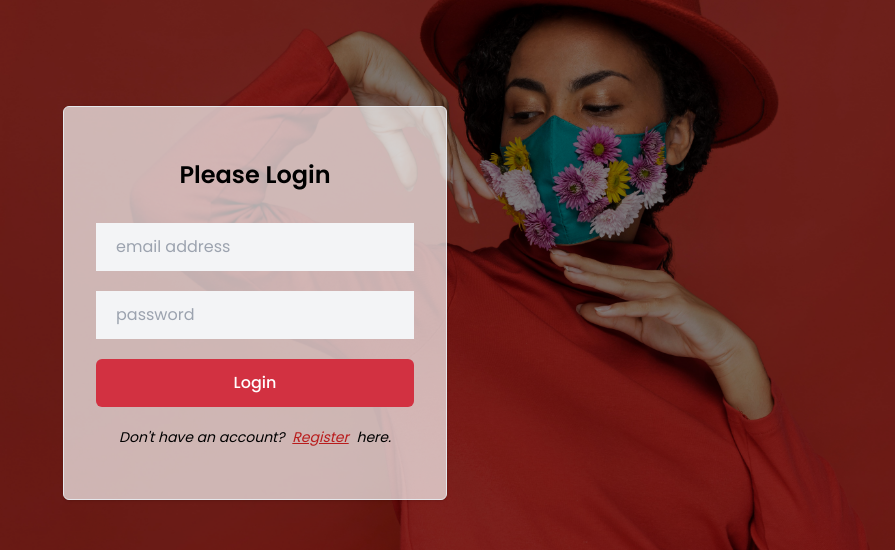
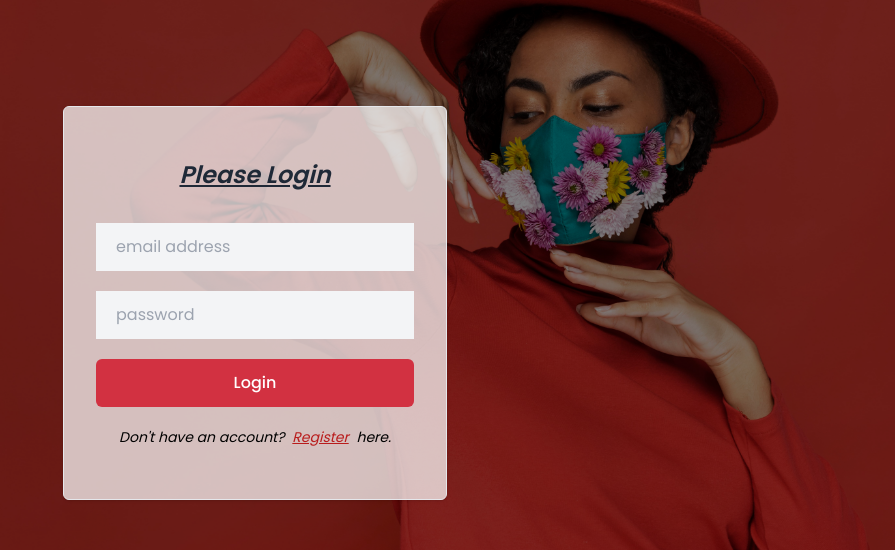
Before and after one commit to ManushiChamika/E-Commerce-MERN-project, a React (Vite) app in the folder frontend/: page /login in a window 1280 px wide. Shown: the part 97-647 px from the top of the page, without its empty margins (385-1280 px from the left). Built offline with nearby package versions, Linux system fonts and the light colour scheme.

Commit message:
registration

```diff
--- a/frontend/src/components/Login.jsx
+++ b/frontend/src/components/Login.jsx
@@ -29,10 +29,10 @@ const Login = () => {
             <section
                 className="relative z-10 max-w-sm border shadow bg-white bg-opacity-80 mx-auto p-8 rounded-md"
                 style={{
-                    backgroundColor: 'rgba(255, 255, 255, 0.68)', // This makes the background translucent
+                    backgroundColor: 'rgba(255, 255, 255, 0.72)', // This makes the background translucent
                 }}
             >
-                <h2 className="text-2xl font-semibold pt-5 text-center">Please Login</h2>
+                <h2 className="text-2xl font-semibold pt-5 text-center text-gray-800 italic underline">Please Login</h2>
                 <form onSubmit={handleLogin} className="space-y-5 max-w-sm mx-auto pt-8">
                     <input
                         type="email"
--- /dev/null
+++ b/frontend/src/components/Register.jsx
@@ -0,0 +1,9 @@
+import React from 'react'
+
+const Register = () => {
+  return (
+    <div>Register</div>
+  )
+}
+
+export default Register
--- a/frontend/src/routers/router.jsx
+++ b/frontend/src/routers/router.jsx
@@ -6,6 +6,7 @@ import Search from "../pages/search/Search";
 import ShopPage from "../pages/shop/ShopPage";
 import SingleProduct from "../pages/shop/productDetails/SingleProduct";
 import Login from "../components/Login";
+import Register from "../components/Register";
 
 const router = createBrowserRouter([
     {
@@ -37,6 +38,10 @@ const router = createBrowserRouter([
     {
       path: "/login",
       element: <Login/>
+    },
+    {
+      path: "/register",
+      element: <Register/>
     }
   ]);
 
```
